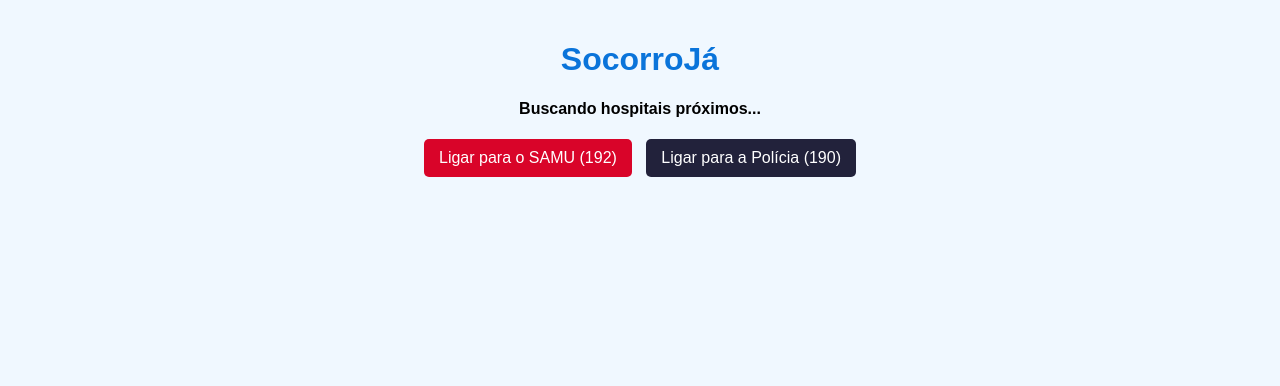
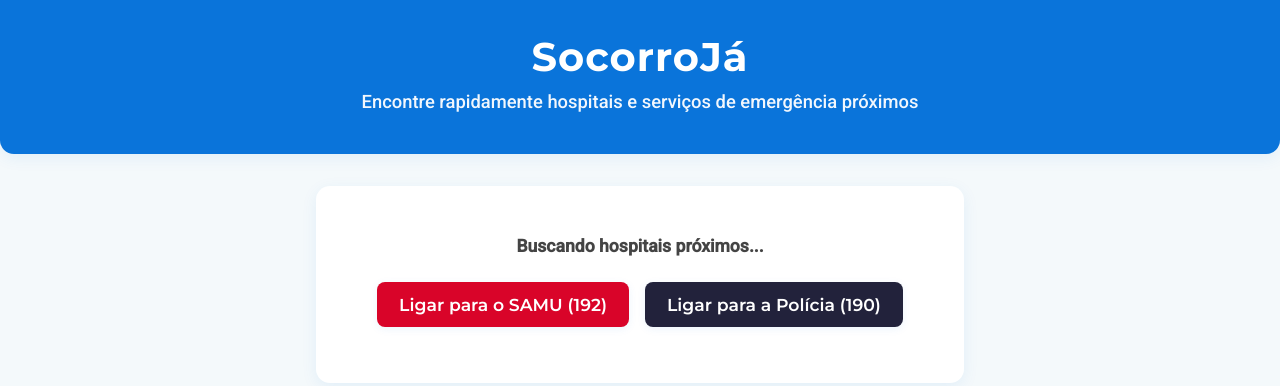
Before and after one commit to DaviAlves17/SocorroJa, a plain HTML site: page index.html in a window 1280 px wide. Drawn offline with Linux system fonts and the light colour scheme.

Commit message:
index.html

```diff
--- a/index.html
+++ b/index.html
@@ -4,75 +4,152 @@
   <meta charset="UTF-8">
   <meta name="viewport" content="width=device-width, initial-scale=1.0">
   <title>SocorroJá - Encontre o hospital mais próximo</title>
+  <link href="https://fonts.googleapis.com/css2?family=Montserrat:wght@600;700&family=Roboto:wght@400;500&display=swap" rel="stylesheet">
   <style>
+    :root {
+      --primary: #0a74da;
+      --secondary: #22223b;
+      --danger: #d90429;
+      --success: #28a745;
+      --background: #f4f9fb;
+      --white: #fff;
+      --shadow: 0 4px 16px rgba(10, 116, 218, 0.08);
+      --radius: 14px;
+    }
     body {
-      font-family: Arial, sans-serif;
-      background-color: #f0f8ff;
+      font-family: 'Roboto', Arial, sans-serif;
+      background: var(--background);
       margin: 0;
-      padding: 20px;
+      padding: 0;
+      min-height: 100vh;
     }
-    h1 {
-      color: #0a74da;
+    header {
+      background: var(--primary);
+      color: var(--white);
+      padding: 32px 0 24px 0;
       text-align: center;
+      box-shadow: var(--shadow);
+      border-radius: 0 0 var(--radius) var(--radius);
+    }
+    header h1 {
+      font-family: 'Montserrat', Arial, sans-serif;
+      font-size: 2.5rem;
+      margin: 0;
+      letter-spacing: 1px;
+      font-weight: 700;
+    }
+    .container {
+      max-width: 600px;
+      margin: 32px auto;
+      background: var(--white);
+      border-radius: var(--radius);
+      box-shadow: var(--shadow);
+      padding: 32px 24px 24px 24px;
+    }
+    .localizacao {
+      text-align: center;
+      margin-bottom: 32px;
+    }
+    .localizacao p {
+      font-size: 1.1rem;
+      color: #444;
+      margin-bottom: 18px;
+    }
+    .btn {
+      display: inline-block;
+      margin: 8px 6px 0 6px;
+      padding: 12px 22px;
+      background: var(--primary);
+      color: var(--white);
+      text-decoration: none;
+      border-radius: 8px;
+      cursor: pointer;
+      border: none;
+      font-size: 1.08em;
+      font-family: 'Montserrat', Arial, sans-serif;
+      font-weight: 600;
+      transition: background 0.2s, box-shadow 0.2s;
+      box-shadow: 0 2px 8px rgba(10, 116, 218, 0.08);
+    }
+    .btn:hover, .btn:focus {
+      background: #095bb5;
+      outline: none;
+    }
+    .btn-tel {
+      background: var(--success);
+      margin-left: 10px;
+      font-size: 0.98em;
+      padding: 9px 18px;
+    }
+    .btn-tel:hover, .btn-tel:focus {
+      background: #1e7e34;
+    }
+    .btn-emergencia {
+      background: var(--danger);
+    }
+    .btn-emergencia:hover, .btn-emergencia:focus {
+      background: #a6031e;
+    }
+    .btn-policia {
+      background: var(--secondary);
+    }
+    .btn-policia:hover, .btn-policia:focus {
+      background: #17172b;
     }
     .hospital {
-      background-color: #ffffff;
-      border-radius: 8px;
-      padding: 15px;
-      margin-bottom: 20px;
-      box-shadow: 0 2px 6px rgba(0,0,0,0.1);
+      background: var(--white);
+      border-radius: var(--radius);
+      padding: 22px 18px 18px 18px;
+      margin-bottom: 28px;
+      box-shadow: 0 2px 10px rgba(10, 116, 218, 0.07);
+      border-left: 6px solid var(--primary);
+      transition: box-shadow 0.2s;
+    }
+    .hospital:hover {
+      box-shadow: 0 6px 24px rgba(10, 116, 218, 0.13);
     }
     .hospital h2 {
       margin-top: 0;
+      font-family: 'Montserrat', Arial, sans-serif;
+      font-size: 1.3rem;
+      color: var(--primary);
+      font-weight: 700;
+      margin-bottom: 8px;
     }
-    .btn {
-      display: inline-block;
-      margin-top: 10px;
-      padding: 10px 15px;
-      background-color: #0a74da;
-      color: white;
-      text-decoration: none;
-      border-radius: 5px;
-      cursor: pointer;
-      border: none;
-      font-size: 1em;
+    .hospital p {
+      margin: 7px 0;
+      color: #333;
+      font-size: 1.04em;
     }
-    .btn-tel {
-      background-color: #28a745;
-      margin-left: 10px;
-      font-size: 0.95em;
-      padding: 7px 12px;
+    .hospital .btn {
+      margin-top: 12px;
     }
-    .localizacao {
-      text-align: center;
-      margin-bottom: 30px;
+    @media (max-width: 700px) {
+      .container {
+        margin: 16px 4px;
+        padding: 18px 6px 12px 6px;
       }
-    .btn-emergencia {
-      background-color: #d90429;
-      margin: 5px 5px 0 5px;
+      header {
+        padding: 22px 0 14px 0;
       }
-    .btn-policia {
-      background-color: #22223b;
-      margin: 5px 5px 0 5px;
-    }
-    #hospitais-lista {
-      margin-top: 20px;
     }
   </style>
 </head>
 <body>
+  <header>
     <h1>SocorroJá</h1>
-
+    <p style="font-size:1.15rem;font-weight:500;margin-top:10px;opacity:.95;">Encontre rapidamente hospitais e serviços de emergência próximos</p>
+  </header>
+  <div class="container">
     <div class="localizacao">
       <p><strong>Buscando hospitais próximos...</strong></p>
       <button type="button" class="btn btn-emergencia" onclick="window.location.href='tel:192'">Ligar para o SAMU (192)</button>
       <button type="button" class="btn btn-policia" onclick="window.location.href='tel:190'">Ligar para a Polícia (190)</button>
     </div>
-
     <div id="hospitais-lista">
       <!-- Lista de hospitais será exibida aqui -->
     </div>
-
+  </div>
   <script>
     // Lista fixa de hospitais salvos no site
     const hospitaisSalvos = [
@@ -106,10 +183,10 @@
           <p><strong>Endereço:</strong> ${hospital.endereco}</p>
           <p>
             <strong>Telefone:</strong> ${hospital.telefone}
-            <a href="${hospital.telLink}" class="btn btn-tel">Ligar</a>
+            <a href="${hospital.telLink}" class="btn btn-tel" title="Ligar para ${hospital.nome}">Ligar</a>
           </p>
           <p><strong>Horário de Atendimento:</strong> ${hospital.horario}</p>
-          <a href="${hospital.rota}" target="_blank" class="btn">Ver Rota no Mapa</a>
+          <a href="${hospital.rota}" target="_blank" class="btn" title="Ver rota no Google Maps">Ver Rota no Mapa</a>
         `;
         lista.appendChild(div);
       });
@@ -126,11 +203,11 @@
           window.open(url, "_blank");
           mostrarHospitais();
         }, function(error) {
-          document.getElementById('hospitais-lista').innerHTML = "<p>Não foi possível obter sua localização. Exibindo hospitais cadastrados.</p>";
+          document.getElementById('hospitais-lista').innerHTML = "<p style='color:#d90429;text-align:center;'>Não foi possível obter sua localização. Exibindo hospitais cadastrados.</p>";
           mostrarHospitais();
         });
       } else {
-        document.getElementById('hospitais-lista').innerHTML = "<p>Seu navegador não suporta geolocalização. Exibindo hospitais cadastrados.</p>";
+        document.getElementById('hospitais-lista').innerHTML = "<p style='color:#d90429;text-align:center;'>Seu navegador não suporta geolocalização. Exibindo hospitais cadastrados.</p>";
         mostrarHospitais();
       }
     };
```
Lines whose indentation alone changed are shown as unchanged.
